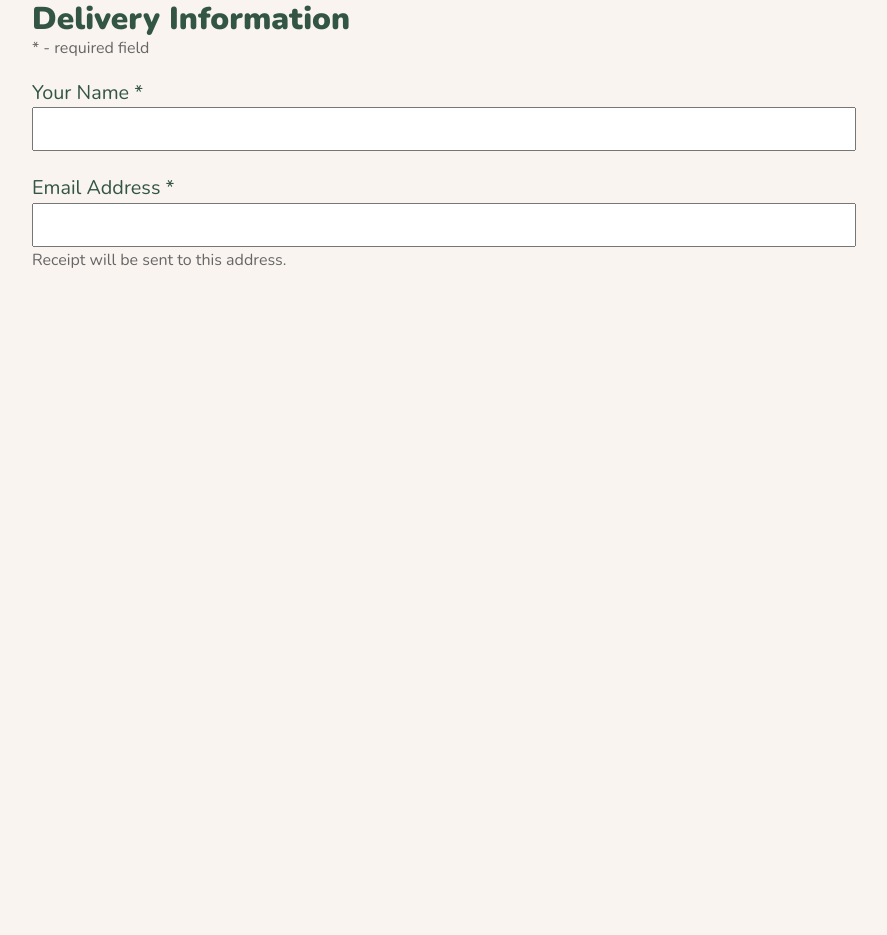
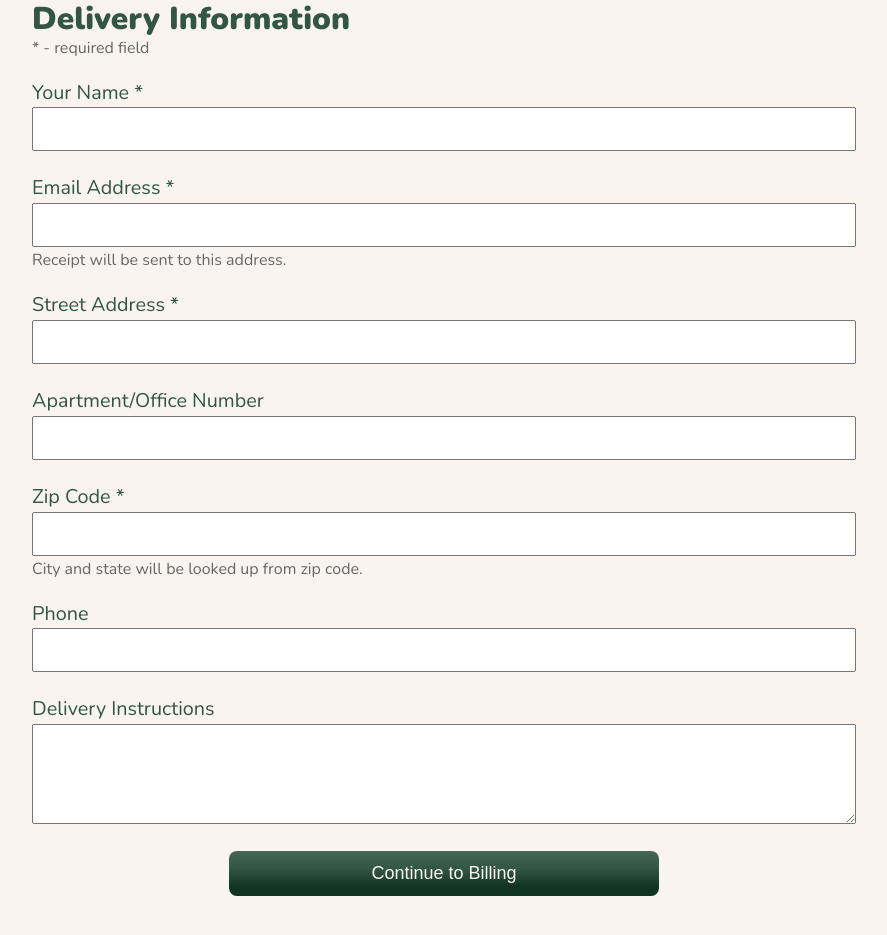
Before and after one commit to jsmink96/jsmink96.github.io, a plain HTML site: page index.html in a window 1280 px wide. Shown: the part 299-1234 px from the top of the page, without its empty margins (196-1083 px from the left). Before the commit the page ends 800 px from the top, so only its background shows below. Drawn offline with nearby package versions, Linux system fonts and the light colour scheme.

Commit message:
finished delivery info

```diff
--- a/index.html
+++ b/index.html
@@ -44,7 +44,19 @@
                     <input type="text" id="name" name="user-name">
                     <label for="email">Email Address *</label>
                     <input type="email" id="email" name="user-email">
-                    <p class="hint"> Receipt will be sent to this address.</p>
+                    <p class="hint">Receipt will be sent to this address.</p>
+                    <label for="address1">Street Address *</label>
+                    <input type="text" id="address1" name="user-address1">
+                    <label for="address2">Apartment/Office Number</label>
+                    <input type="text" id="address2" name="user-address2">
+                    <label for="zip">Zip Code *</label>
+                    <input type="text" id="zip" name="user-zip">
+                    <p class="hint">City and state will be looked up from zip code.</p>
+                    <label for="phone">Phone</label>
+                    <input type="phone" id="phone" name="user-phone">
+                    <label for="delivery-instructions">Delivery Instructions</label>
+                    <textarea id="delivery-instructions" name="user-delivery-instructions"></textarea>
+                    <button type="submit">Continue to Billing</button>
                 </fieldset>
             </form>
 
```
